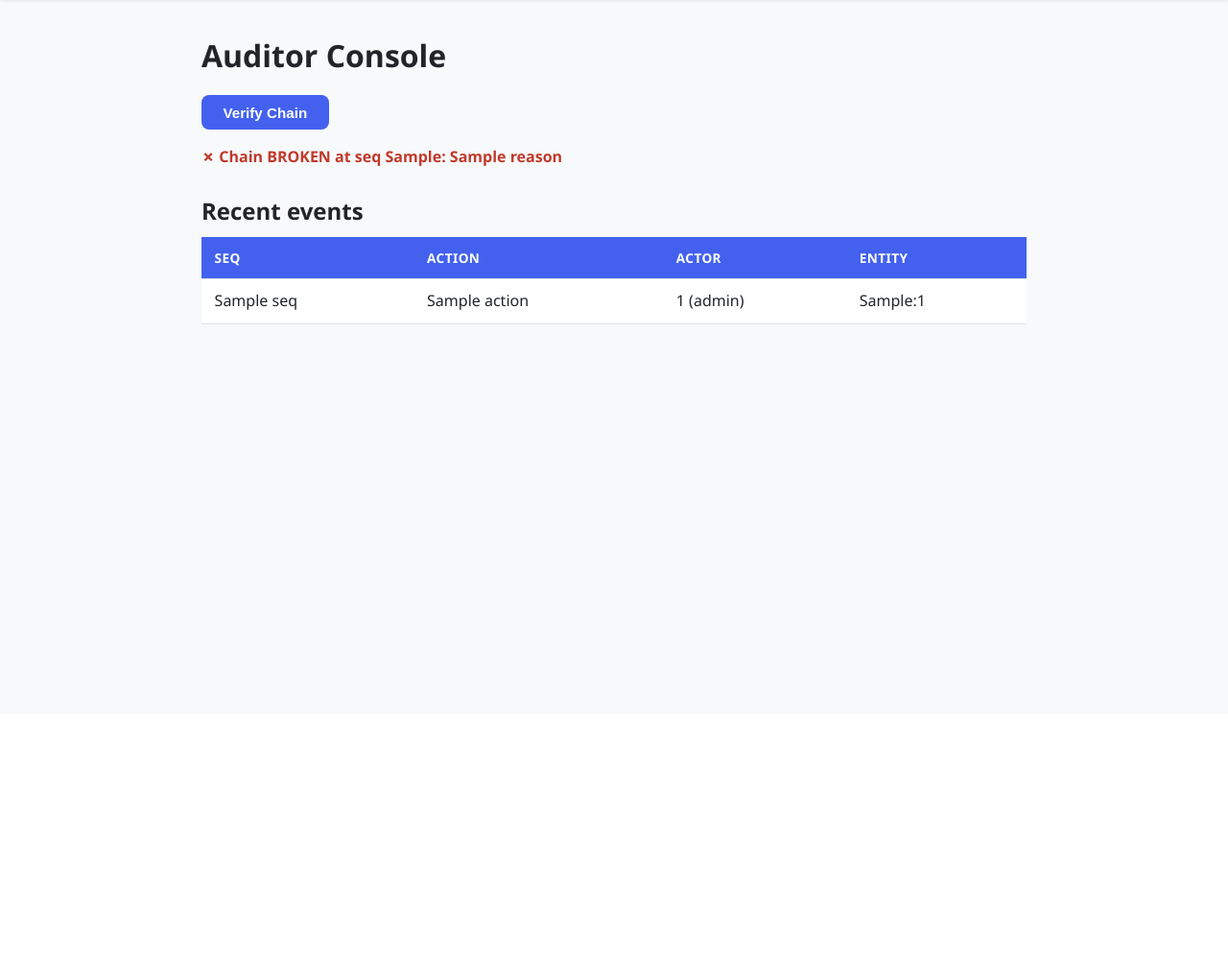
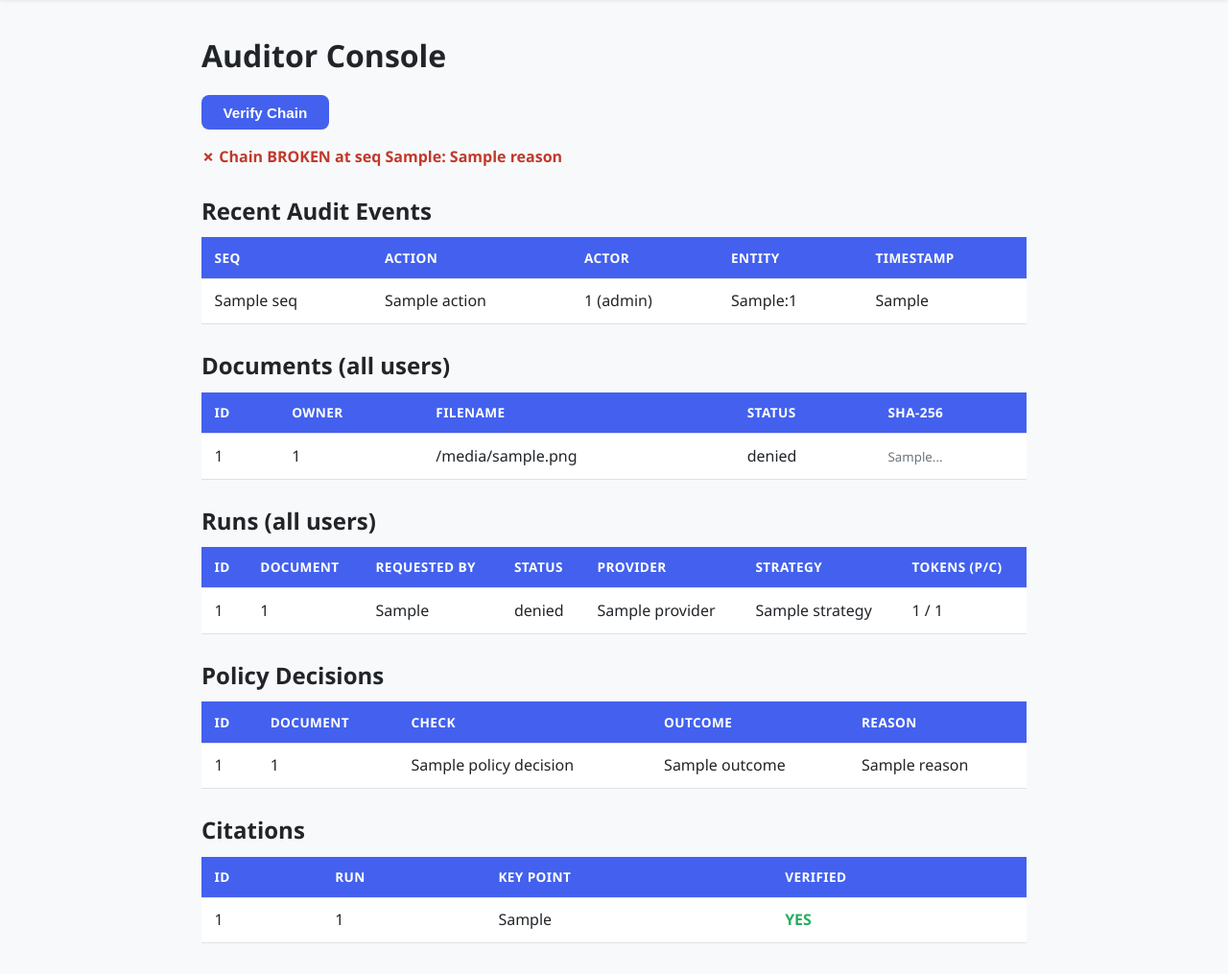
Before and after one commit to aadinathr001/AuditSum, a Python web app: template templates/audit.html in a window 1280 px wide. Shown: the part 56-1071 px from the top of the page at 96% size. Before the commit the page ends 394 px from the top, so only its background shows below. Run offline with Jinja, Linux system fonts and the light colour scheme; the template is opened without the code that fills it: most values are stand-ins (such as "Sample title", 1, 10 or a date in 2020).

Commit message:
auditor console design change

```diff
--- a/templates/audit.html
+++ b/templates/audit.html
@@ -16,11 +16,43 @@
 </p>
 {% endif %}
 
-<h2>Recent events</h2>
+<h2>Recent Audit Events</h2>
 <table>
-<tr><th>Seq</th><th>Action</th><th>Actor</th><th>Entity</th></tr>
+<tr><th>Seq</th><th>Action</th><th>Actor</th><th>Entity</th><th>Timestamp</th></tr>
 {% for e in events %}
-<tr><td>{{ e.seq }}</td><td>{{ e.action }}</td><td>{{ e.actor_id }} ({{ e.actor_role }})</td><td>{{ e.entity_type }}:{{ e.entity_id }}</td></tr>
+<tr><td>{{ e.seq }}</td><td>{{ e.action }}</td><td>{{ e.actor_id }} ({{ e.actor_role }})</td><td>{{ e.entity_type }}:{{ e.entity_id }}</td><td>{{ e.ts }}</td></tr>
+{% endfor %}
+</table>
+
+<h2>Documents (all users)</h2>
+<table>
+<tr><th>ID</th><th>Owner</th><th>Filename</th><th>Status</th><th>SHA-256</th></tr>
+{% for d in documents %}
+<tr><td>{{ d.id }}</td><td>{{ d.owner_id }}</td><td>{{ d.filename }}</td><td class="{{ d.status }}">{{ d.status }}</td><td><small>{{ d.sha256[:12] }}...</small></td></tr>
+{% endfor %}
+</table>
+
+<h2>Runs (all users)</h2>
+<table>
+<tr><th>ID</th><th>Document</th><th>Requested By</th><th>Status</th><th>Provider</th><th>Strategy</th><th>Tokens (p/c)</th></tr>
+{% for r in runs %}
+<tr><td>{{ r.id }}</td><td>{{ r.document_id }}</td><td>{{ r.requested_by }}</td><td>{{ r.status }}</td><td>{{ r.provider }}</td><td>{{ r.strategy }}</td><td>{{ r.total_prompt_tokens }} / {{ r.total_completion_tokens }}</td></tr>
+{% endfor %}
+</table>
+
+<h2>Policy Decisions</h2>
+<table>
+<tr><th>ID</th><th>Document</th><th>Check</th><th>Outcome</th><th>Reason</th></tr>
+{% for p in policy_decisions %}
+<tr><td>{{ p.id }}</td><td>{{ p.document_id }}</td><td>{{ p.check_name }}</td><td class="{{ p.outcome }}">{{ p.outcome }}</td><td>{{ p.reason }}</td></tr>
+{% endfor %}
+</table>
+
+<h2>Citations</h2>
+<table>
+<tr><th>ID</th><th>Run</th><th>Key Point</th><th>Verified</th></tr>
+{% for c in citations %}
+<tr><td>{{ c.id }}</td><td>{{ c.run_id }}</td><td>{{ c.key_point }}</td><td class="{{ 'verified' if c.verified else 'unverified' }}">{{ "YES" if c.verified else "NO" }}</td></tr>
 {% endfor %}
 </table>
 {% endblock %}
```
Also changed, not shown: app/routes/ui.py (+25 -2 lines).
